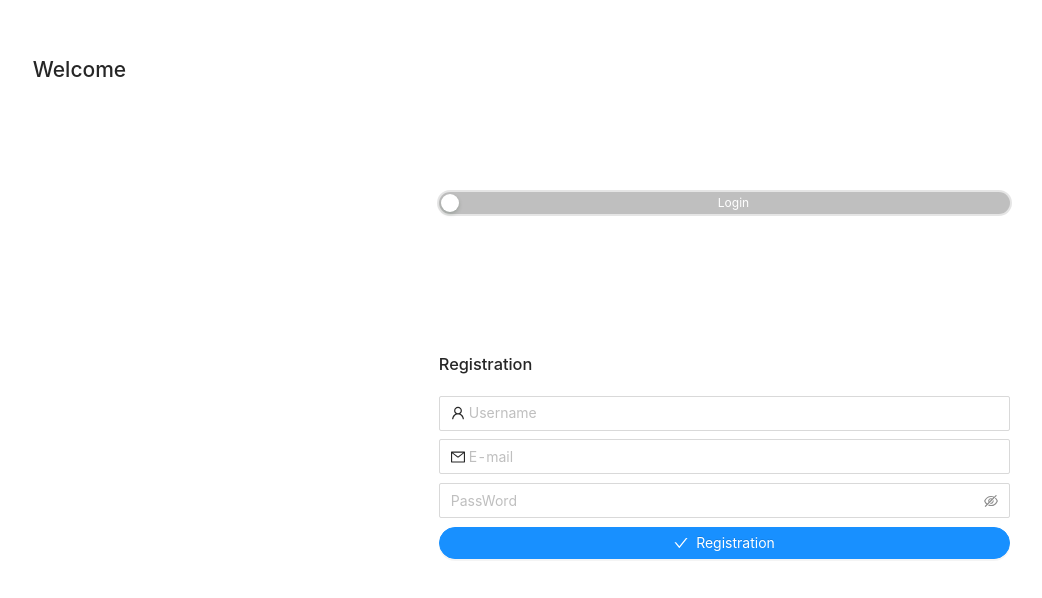
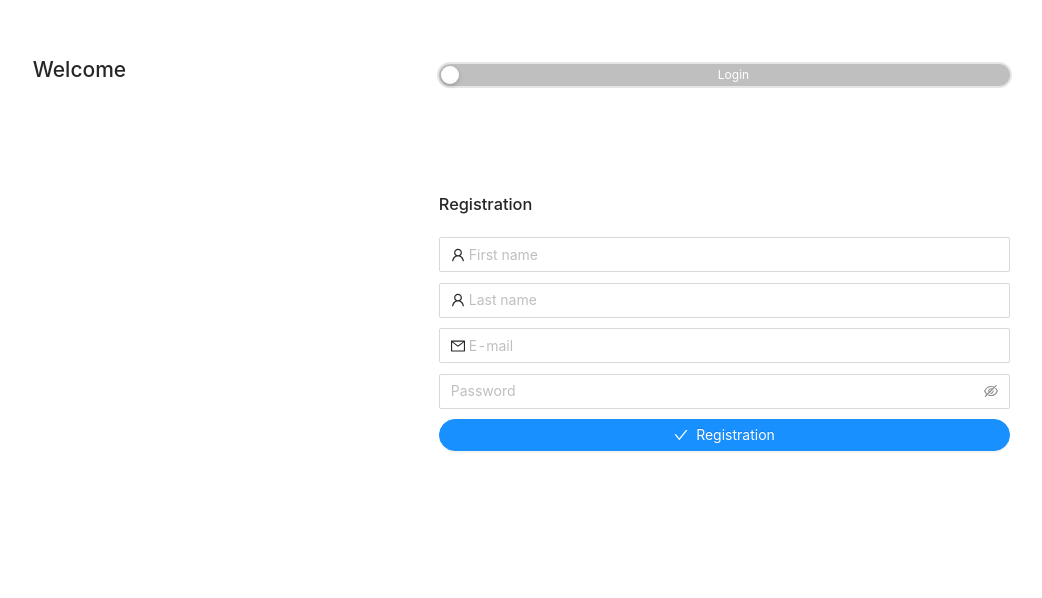
Before and after one commit to snegyeliczky/Kinsta-Pet-Project, a React (Create React App) app in the folder client/: page /auth in a window 1280 px wide. Both pictures are taken after a click on the switch "Registration". Shown: the top 598 px of the page, without its empty margins (238-1280 px from the left). Built offline with nearby package versions, Linux system fonts and the light colour scheme.

Commit message:
registration from backend

```diff
--- a/client/src/assets/AuthStyle.css
+++ b/client/src/assets/AuthStyle.css
@@ -21,6 +21,7 @@
 .switch{
     margin: 5%;
     grid-area: switch;
+    align-self: center;
 
 }
 
@@ -37,16 +38,14 @@
 }
 
 .submit{
-
-    grid-row: 5/6;
+    grid-row: 6/7;
 
 }
 
 @media screen and (min-width: 760px){
     .auth-page{
         grid-template-areas:
-                "welcome-text welcome-text . ."
-                ". . switch switch "
+                "welcome-text welcome-text switch switch"
                 ". . auth-component-container auth-component-container"
                 ". . auth-component-container auth-component-container";
 
--- a/client/src/components/authComp/Registration.tsx
+++ b/client/src/components/authComp/Registration.tsx
@@ -1,49 +1,62 @@
 import React, {useRef} from 'react';
-import {Input,Button} from 'antd';
-import { MailOutlined,UserOutlined, EyeInvisibleOutlined, EyeTwoTone, CheckOutlined } from '@ant-design/icons';
+import {Input, Button} from 'antd';
+import {MailOutlined, UserOutlined, EyeInvisibleOutlined, EyeTwoTone, CheckOutlined} from '@ant-design/icons';
 import 'antd/dist/antd.css';
+import {useMutation} from "@apollo/client";
+import {registerUser} from "../../queries/userQueries";
 
 interface Props {
-    login:(username:string,password:string)=>void;
+    login: (username: string, password: string) => void;
 }
 
 
-const Registration:React.FC<Props> = ({login}) => {
+const Registration: React.FC<Props> = ({login}) => {
 
-    let username = useRef<Input>(null);
+    const [addNewUser] = useMutation(registerUser);
+
+    let firstName = useRef<Input>(null);
+    let lastName = useRef<Input>(null);
     let email = useRef<Input>(null);
     let password = useRef<Input>(null);
 
 
-    const registration =(newUsername:string,newEmail:string,newPassword:string):boolean=>{
+    const registration = async (newFirstName: string, newLastName: string, newEmail: string, newPassword: string) => {
         try {
-            //backEnd registration comes here
-            console.log(newUsername,newPassword,newEmail);
-            return true;
-        }catch (e) {
-            return false;
+            let newUser = await addNewUser({variables:{
+                    FirstName:newFirstName,
+                    LastName:newLastName,
+                    Email:newEmail,
+                    Password:newPassword
+                }
+            });
+            console.log(newUser);
+            login(newEmail, newPassword)
+        } catch (e) {
+            alert(e.message)
         }
     };
 
-    const handleRegistration= ():void => {
-        let newUsername = username.current?username.current.state.value:undefined;
-        let newEmail = email.current?email.current.state.value:undefined;
-        let newPassword = password.current?password.current.state.value:undefined;
-        newUsername && newEmail && newPassword ?
-            registration(newUsername,newEmail,newPassword) ?
-            login(newUsername,newPassword) :
-                alert("registration failed")
+    const handleRegistration = (): void => {
+        let newFirstName = firstName.current ? firstName.current.state.value : undefined;
+        let newLastName = lastName.current ? lastName.current.state.value : undefined;
+        let newEmail = email.current ? email.current.state.value : undefined;
+        let newPassword = password.current ? password.current.state.value : undefined;
+
+        newFirstName && newLastName && newEmail && newPassword ?
+            registration(newFirstName, newLastName, newEmail, newPassword)
             : alert("missing parameter");
-
     };
 
     return (
         <div className={"auth-component"}>
             <h3>Registration</h3>
-            <Input  placeholder={"Username"} prefix={<UserOutlined />} ref={username}/>
-            <Input placeholder={"E-mail"} prefix={<MailOutlined />} ref={email}/>
-            <Input.Password ref={password} placeholder={"PassWord"} iconRender={visible => (visible ? <EyeTwoTone /> : <EyeInvisibleOutlined />)} />
-            <Button className={"submit"} shape={"round"} icon={<CheckOutlined/>} type={"primary"} onClick={handleRegistration}>Registration</Button>
+            <Input placeholder={"First name"} prefix={<UserOutlined/>} ref={firstName}/>
+            <Input placeholder={"Last name"} prefix={<UserOutlined/>} ref={lastName}/>
+            <Input placeholder={"E-mail"} prefix={<MailOutlined/>} ref={email}/>
+            <Input.Password ref={password} placeholder={"Password"}
+                            iconRender={visible => (visible ? <EyeTwoTone/> : <EyeInvisibleOutlined/>)}/>
+            <Button className={"submit"} shape={"round"} icon={<CheckOutlined/>} type={"primary"}
+                    onClick={handleRegistration}>Registration</Button>
         </div>
     );
 };
--- a/client/src/queries/userQueries.tsx
+++ b/client/src/queries/userQueries.tsx
@@ -50,4 +50,25 @@ const loginUser = gql`
     }
 `
 
-export {getUserById,getUsersCompanies,loginUser};
+const registerUser = gql`
+    mutation(
+        $FirstName:String!,
+        $LastName:String!,
+        $Email:String!,
+        $Password:String!
+    ){
+        addNewUser(
+            FirstName:$FirstName,
+            LastName:$LastName,
+            Email:$Email,
+            Password:$Password
+        ){
+            id,
+            firstName,
+            lastName,
+            email
+        }
+    }
+`
+
+export {getUserById, getUsersCompanies, loginUser, registerUser};
```
